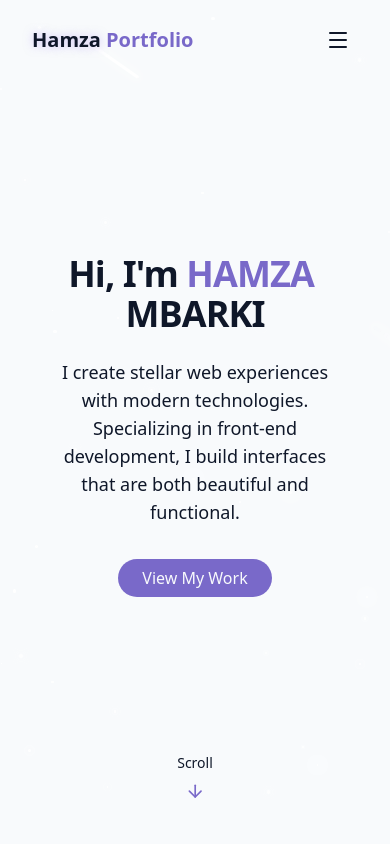
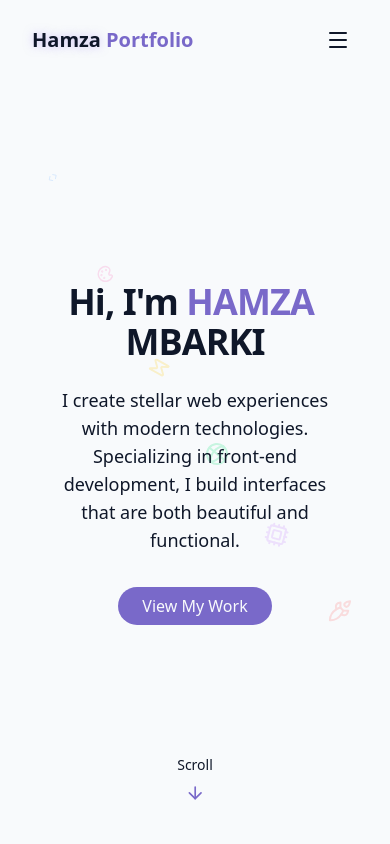
Before and after one commit to hamzaMb456/portfolio, a React (Vite) app: page / in a window 390 px wide. Shown: the top 844 px of the page. Built offline with nearby package versions, Linux system fonts and the light colour scheme.

Commit message:
Updated package-lock.json

```diff
--- a/package.json
+++ b/package.json
@@ -12,13 +12,17 @@
   "dependencies": {
     "@emailjs/browser": "^4.4.1",
     "@radix-ui/react-toast": "^1.2.15",
+    "@react-three/drei": "^10.7.6",
+    "@react-three/fiber": "^9.3.0",
     "class-variance-authority": "^0.7.1",
     "clsx": "^2.1.1",
+    "framer-motion": "^12.23.20",
     "lucide-react": "^0.544.0",
     "react": "^19.1.1",
     "react-dom": "^19.1.1",
     "react-router-dom": "^7.9.1",
-    "tailwind-merge": "^3.3.1"
+    "tailwind-merge": "^3.3.1",
+    "three": "^0.180.0"
   },
   "devDependencies": {
     "@eslint/js": "^9.36.0",
--- /dev/null
+++ b/src/components/AnimatedCard.jsx
@@ -0,0 +1,42 @@
+import { motion } from 'framer-motion';
+import { useInView } from 'framer-motion';
+import { useRef } from 'react';
+
+export const AnimatedCard = ({ children, className = "", delay = 0, direction = "up" }) => {
+  const ref = useRef(null);
+  const isInView = useInView(ref, { once: true, margin: "-100px" });
+
+  const directions = {
+    up: { y: 50, x: 0 },
+    down: { y: -50, x: 0 },
+    left: { y: 0, x: 50 },
+    right: { y: 0, x: -50 }
+  };
+
+  return (
+    <motion.div
+      ref={ref}
+      className={className}
+      initial={{
+        opacity: 0,
+        ...directions[direction]
+      }}
+      animate={isInView ? {
+        opacity: 1,
+        y: 0,
+        x: 0
+      } : {}}
+      transition={{
+        duration: 0.6,
+        delay: delay,
+        ease: [0.25, 0.25, 0, 1]
+      }}
+      whileHover={{
+        scale: 1.02,
+        transition: { duration: 0.2 }
+      }}
+    >
+      {children}
+    </motion.div>
+  );
+};
--- /dev/null
+++ b/src/components/FloatingElements.jsx
@@ -0,0 +1,48 @@
+import { motion } from 'framer-motion';
+import { Code, Palette, Zap, Globe, Cpu, Rocket } from 'lucide-react';
+
+const floatingIcons = [
+  { Icon: Code, color: 'text-blue-400', delay: 0 },
+  { Icon: Palette, color: 'text-pink-400', delay: 0.5 },
+  { Icon: Zap, color: 'text-yellow-400', delay: 1 },
+  { Icon: Globe, color: 'text-green-400', delay: 1.5 },
+  { Icon: Cpu, color: 'text-purple-400', delay: 2 },
+  { Icon: Rocket, color: 'text-red-400', delay: 2.5 }
+];
+
+export const FloatingElements = () => {
+  return (
+    <div className="fixed inset-0 pointer-events-none overflow-hidden z-10">
+      {floatingIcons.map(({ Icon, color, delay }, index) => (
+        <motion.div
+          key={index}
+          className={`absolute ${color} opacity-20`}
+          initial={{
+            x: Math.random() * window.innerWidth,
+            y: Math.random() * window.innerHeight,
+            scale: 0
+          }}
+          animate={{
+            y: [null, -20, 20, -20],
+            x: [null, 10, -10, 10],
+            scale: [0, 1, 1, 0],
+            rotate: [0, 180, 360]
+          }}
+          transition={{
+            duration: 8,
+            delay: delay,
+            repeat: Infinity,
+            repeatType: "loop",
+            ease: "easeInOut"
+          }}
+          style={{
+            left: `${10 + (index * 15)}%`,
+            top: `${20 + (index * 10)}%`
+          }}
+        >
+          <Icon size={24} />
+        </motion.div>
+      ))}
+    </div>
+  );
+};
--- a/src/components/HeroSection.jsx
+++ b/src/components/HeroSection.jsx
@@ -1,43 +1,88 @@
 import { ArrowDown } from "lucide-react";
+import { motion } from "framer-motion";
+import { ParallaxSection } from "./ParallaxSection";
 
 export const HeroSection = () => {
   return (
-    <section
+    <motion.section
       id="hero"
       className="relative min-h-screen flex flex-col items-center justify-center px-4"
+      initial={{ opacity: 0 }}
+      animate={{ opacity: 1 }}
+      transition={{ duration: 1 }}
     >
-      <div className="container max-w-4xl mx-auto text-center z-10">
+      <ParallaxSection className="container max-w-4xl mx-auto text-center z-10" speed={0.3}>
         <div className="space-y-6">
-          <h1 className="text-4xl md:text-6xl font-bold tracking-tight">
-            <span className="opacity-0 animate-fade-in"> Hi, I'm </span>
-            <span className="text-primary opacity-0 animate-fade-in-delay-1">
+          <motion.h1
+            className="text-4xl md:text-6xl font-bold tracking-tight"
+            initial={{ scale: 0.5, opacity: 0 }}
+            animate={{ scale: 1, opacity: 1 }}
+            transition={{ duration: 0.8, ease: "easeOut" }}
+          >
+            <motion.span
+              initial={{ opacity: 0, y: 20 }}
+              animate={{ opacity: 1, y: 0 }}
+              transition={{ delay: 0.2, duration: 0.6 }}
+            >
+              Hi, I'm{" "}
+            </motion.span>
+            <motion.span
+              className="text-primary"
+              initial={{ opacity: 0, y: 20 }}
+              animate={{ opacity: 1, y: 0 }}
+              transition={{ delay: 0.4, duration: 0.6 }}
+            >
               {" "}
               HAMZA
-            </span>
-            <span className="text-gradient ml-2 opacity-0 animate-fade-in-delay-2">
+            </motion.span>
+            <motion.span
+              className="text-gradient ml-2"
+              initial={{ opacity: 0, y: 20 }}
+              animate={{ opacity: 1, y: 0 }}
+              transition={{ delay: 0.6, duration: 0.6 }}
+            >
               {" "}
               MBARKI
-            </span>
-          </h1>
+            </motion.span>
+          </motion.h1>
 
-          <p className="text-lg md:text-xl text-muted-foreground max-2-2xl mx-auto opacity-0 animate-fade-in-delay-3">
+          <motion.p
+            className="text-lg md:text-xl text-muted-foreground max-w-2xl mx-auto"
+            initial={{ opacity: 0, y: 30 }}
+            animate={{ opacity: 1, y: 0 }}
+            transition={{ delay: 0.8, duration: 0.6 }}
+          >
             I create stellar web experiences with modern technologies.
             Specializing in front-end development, I build interfaces that are
             both beautiful and functional.
-          </p>
+          </motion.p>
 
-          <div className="pt-4 opacity-0 animate-fade-in-delay-4">
-            <a href="#projects" className="cosmic-button">
+          <motion.div
+            className="pt-4"
+            initial={{ opacity: 0, scale: 0.8 }}
+            animate={{ opacity: 1, scale: 1 }}
+            transition={{ delay: 1, duration: 0.5 }}
+          >
+            <motion.a
+              href="#projects"
+              className="cosmic-button"
+              whileHover={{ scale: 1.05 }}
+              whileTap={{ scale: 0.95 }}
+            >
               View My Work
-            </a>
-          </div>
+            </motion.a>
+          </motion.div>
         </div>
-      </div>
+      </ParallaxSection>
 
-      <div className="absolute bottom-8 left-1/2 transform -translate-x-1/2 flex flex-col items-center animate-bounce">
+      <motion.div
+        className="absolute bottom-8 left-1/2 transform -translate-x-1/2 flex flex-col items-center"
+        animate={{ y: [0, -10, 0] }}
+        transition={{ duration: 2, repeat: Infinity, ease: "easeInOut" }}
+      >
         <span className="text-sm text-muted-foreground mb-2"> Scroll </span>
         <ArrowDown className="h-5 w-5 text-primary" />
-      </div>
-    </section>
+      </motion.div>
+    </motion.section>
   );
 };
--- /dev/null
+++ b/src/components/ParallaxSection.jsx
@@ -0,0 +1,22 @@
+import { motion, useScroll, useTransform } from 'framer-motion';
+import { useRef } from 'react';
+
+export const ParallaxSection = ({ children, className = "", speed = 0.5 }) => {
+  const ref = useRef(null);
+  const { scrollYProgress } = useScroll({
+    target: ref,
+    offset: ["start end", "end start"]
+  });
+
+  const y = useTransform(scrollYProgress, [0, 1], [0, speed * 100]);
+
+  return (
+    <motion.div
+      ref={ref}
+      className={className}
+      style={{ y }}
+    >
+      {children}
+    </motion.div>
+  );
+};
--- /dev/null
+++ b/src/components/ThreeBackground.jsx
@@ -0,0 +1,94 @@
+import { Canvas, useFrame } from '@react-three/fiber';
+import { Points, PointMaterial } from '@react-three/drei';
+import { useRef, useMemo } from 'react';
+import * as THREE from 'three';
+
+const AnimatedSphere = () => {
+  const ref = useRef();
+  const sphere = useMemo(() => {
+    const positions = new Float32Array(5000 * 3);
+    for (let i = 0; i < 5000; i++) {
+      const radius = Math.random() * 10 + 5;
+      const theta = Math.random() * Math.PI * 2;
+      const phi = Math.acos(Math.random() * 2 - 1);
+
+      positions[i * 3] = radius * Math.sin(phi) * Math.cos(theta);
+      positions[i * 3 + 1] = radius * Math.sin(phi) * Math.sin(theta);
+      positions[i * 3 + 2] = radius * Math.cos(phi);
+    }
+    return positions;
+  }, []);
+
+  useFrame((state) => {
+    if (ref.current) {
+      ref.current.rotation.x = Math.sin(state.clock.elapsedTime * 0.1) * 0.1;
+      ref.current.rotation.y = state.clock.elapsedTime * 0.05;
+    }
+  });
+
+  return (
+    <Points ref={ref} positions={sphere} stride={3} frustumCulled={false}>
+      <PointMaterial
+        transparent
+        color="#8b5cf6"
+        size={0.05}
+        sizeAttenuation={true}
+        depthWrite={false}
+        opacity={0.6}
+      />
+    </Points>
+  );
+};
+
+const FloatingGeometry = ({ position, geometry, color }) => {
+  const ref = useRef();
+
+  useFrame((state) => {
+    if (ref.current) {
+      ref.current.rotation.x = Math.sin(state.clock.elapsedTime + position[0]) * 0.2;
+      ref.current.rotation.y = Math.sin(state.clock.elapsedTime + position[1]) * 0.3;
+      ref.current.position.y = position[1] + Math.sin(state.clock.elapsedTime * 0.5 + position[0]) * 0.5;
+    }
+  });
+
+  return (
+    <mesh ref={ref} position={position}>
+      {geometry}
+      <meshStandardMaterial color={color} transparent opacity={0.7} />
+    </mesh>
+  );
+};
+
+export const ThreeBackground = () => {
+  return (
+    <div className="fixed inset-0 -z-10">
+      <Canvas camera={{ position: [0, 0, 20], fov: 60 }}>
+        <ambientLight intensity={0.5} />
+        <pointLight position={[10, 10, 10]} intensity={1} />
+
+        <AnimatedSphere />
+
+        <FloatingGeometry
+          position={[-8, 2, -5]}
+          geometry={<boxGeometry args={[1, 1, 1]} />}
+          color="#3b82f6"
+        />
+        <FloatingGeometry
+          position={[8, -2, -3]}
+          geometry={<sphereGeometry args={[0.8, 16, 16]} />}
+          color="#ef4444"
+        />
+        <FloatingGeometry
+          position={[-5, -3, -8]}
+          geometry={<octahedronGeometry args={[1]} />}
+          color="#10b981"
+        />
+        <FloatingGeometry
+          position={[6, 4, -6]}
+          geometry={<tetrahedronGeometry args={[1]} />}
+          color="#f59e0b"
+        />
+      </Canvas>
+    </div>
+  );
+};
--- a/src/index.css
+++ b/src/index.css
@@ -18,6 +18,7 @@
   --animate-fade-in-delay-3: fade-in 0.7s ease-out 0.6s forwards;
   --animate-fade-in-delay-4: fade-in 0.7s ease-out 0.8s forwards;
   --animate-meteor: meteor 5s linear infinite;
+  --animate-grow: grow 1.5s ease-out forwards;
 
   @keyframes float {
     0%,
@@ -58,6 +59,14 @@
     100% {
       transform: rotate(215deg) translateX(-500px);
       opacity: 0;
+    }
+  }
+  @keyframes grow {
+    from {
+      transform: scaleX(0);
+    }
+    to {
+      transform: scaleX(1);
     }
   }
 }
--- a/src/pages/Home.jsx
+++ b/src/pages/Home.jsx
@@ -1,6 +1,7 @@
 import { Navbar } from "../components/Navbar";
 import { ThemeToggle } from "../components/ThemeToggle";
-import { StarBackground } from "@/components/StarBackground";
+import { ThreeBackground } from "@/components/ThreeBackground";
+import { FloatingElements } from "@/components/FloatingElements";
 import { HeroSection } from "../components/HeroSection";
 import { AboutSection } from "../components/AboutSection";
 import { SkillsSection } from "../components/SkillsSection";
@@ -14,7 +15,8 @@ export const Home = () => {
       {/* Theme Toggle */}
       <ThemeToggle />
       {/* Background Effects */}
-      <StarBackground />
+      <ThreeBackground />
+      <FloatingElements />
 
       {/* Navbar */}
       <Navbar />
```
Also changed, not shown: src/components/AboutSection.jsx (+25 -4 lines), src/components/ProjectsSection.jsx (+47 -18 lines), 1 other file (tests, documents, lock files or other folders).
